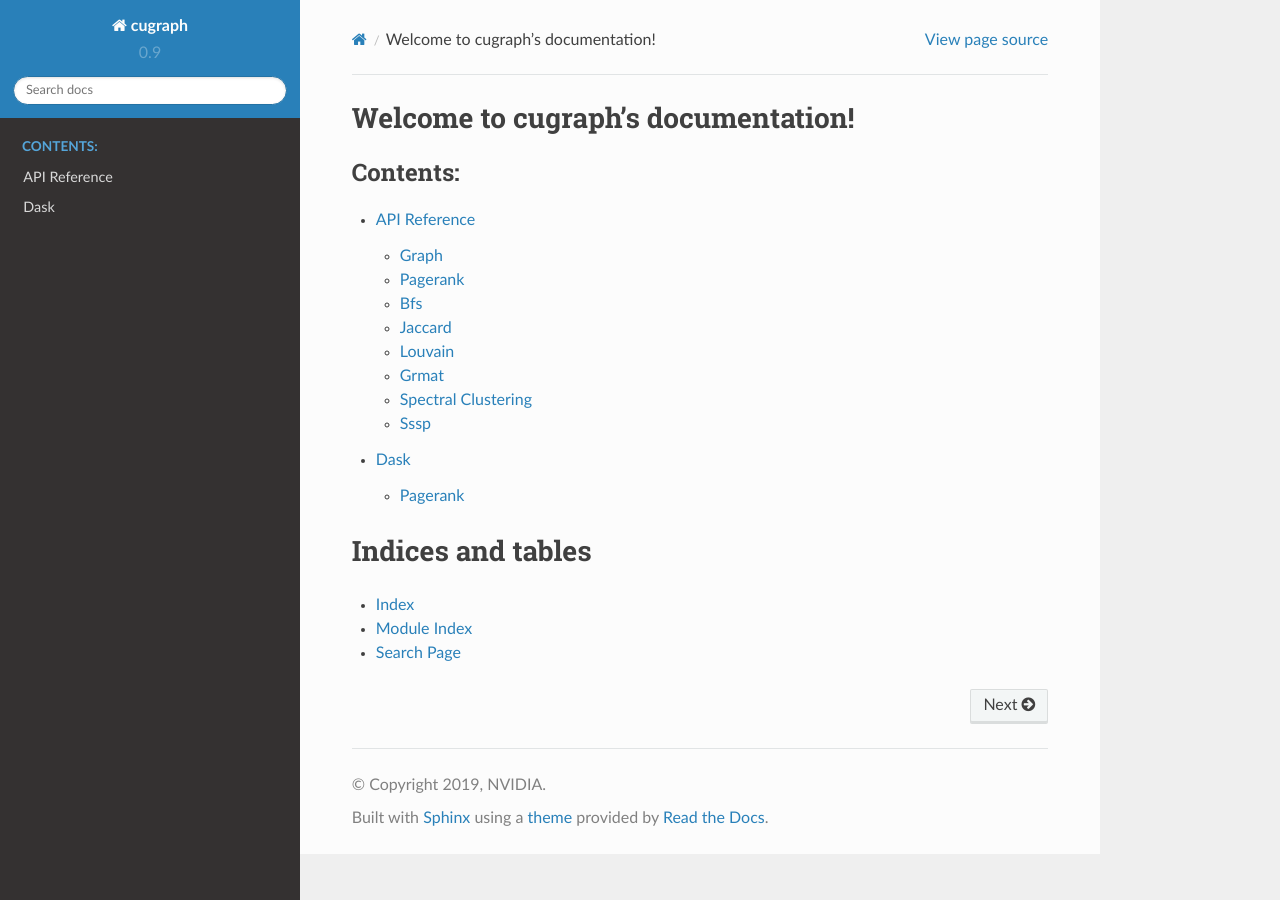
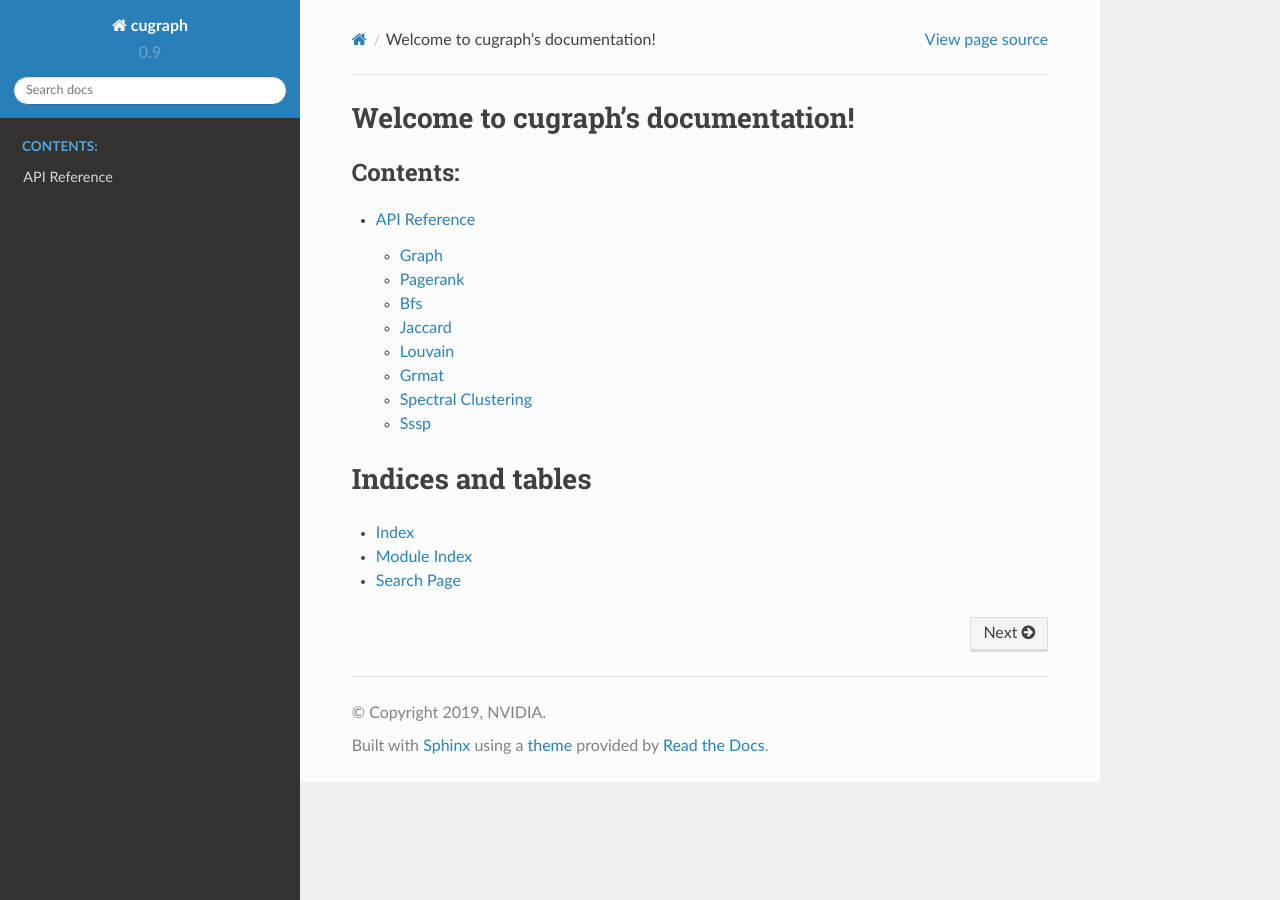
Before and after one commit to rapidsai/nx-cugraph, a Sphinx documentation site: the page built from docs/source/index.rst, in a window 1280 px wide. Built offline with Sphinx 7.4.7 and the Read the Docs theme 2.0.0, drawn with Linux system fonts in a browser that asks for light colours.

```diff
--- a/docs/source/api.rst
+++ b/docs/source/api.rst
@@ -61,14 +61,3 @@ Sssp
 .. automodule:: cugraph
     :members: sssp
     :undoc-members: sssp
-
-
-Dask
-=========
-
-Pagerank
--------
-
-.. automodule:: cugraph.dask.pagerank.pagerank
-    :members:
-    :undoc-members:
```
